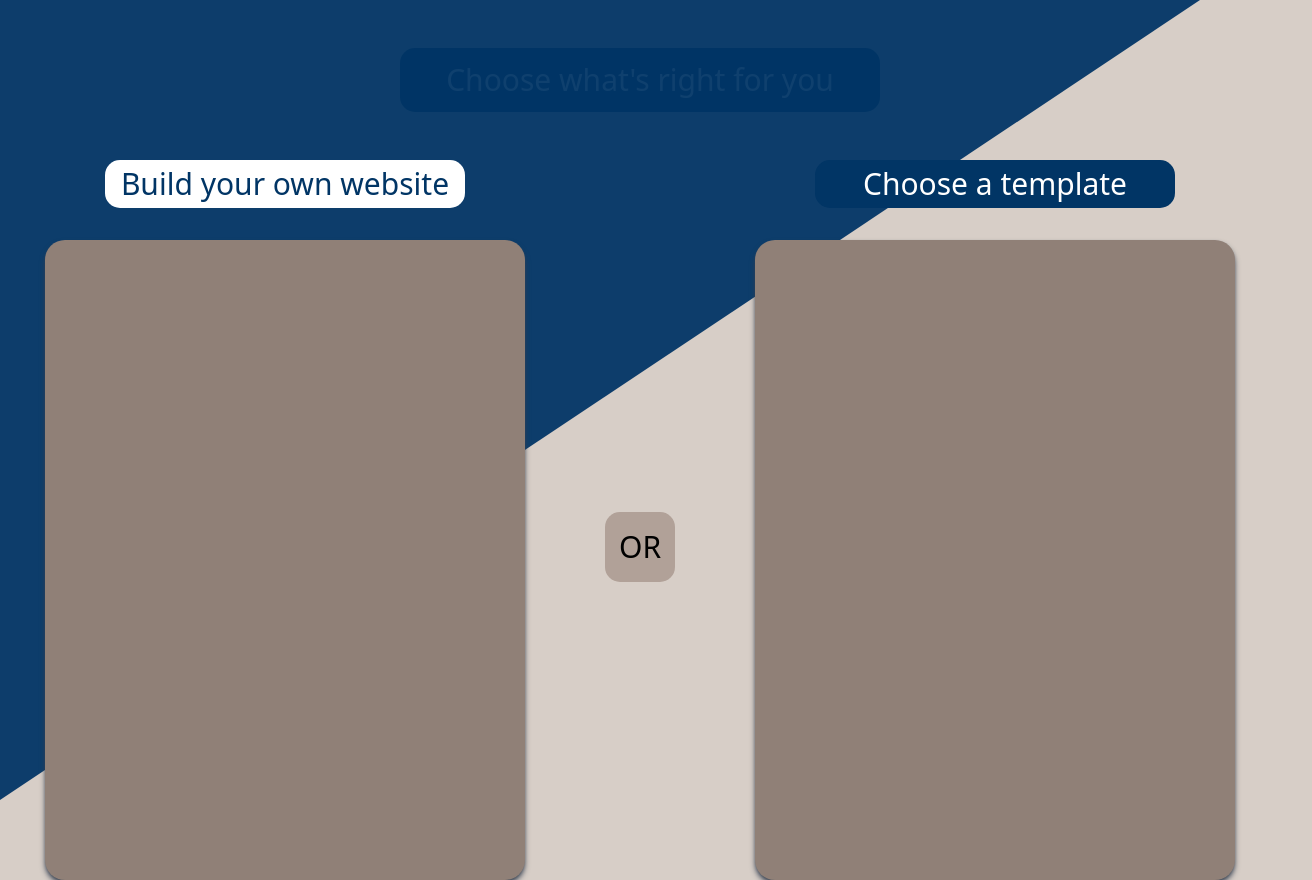
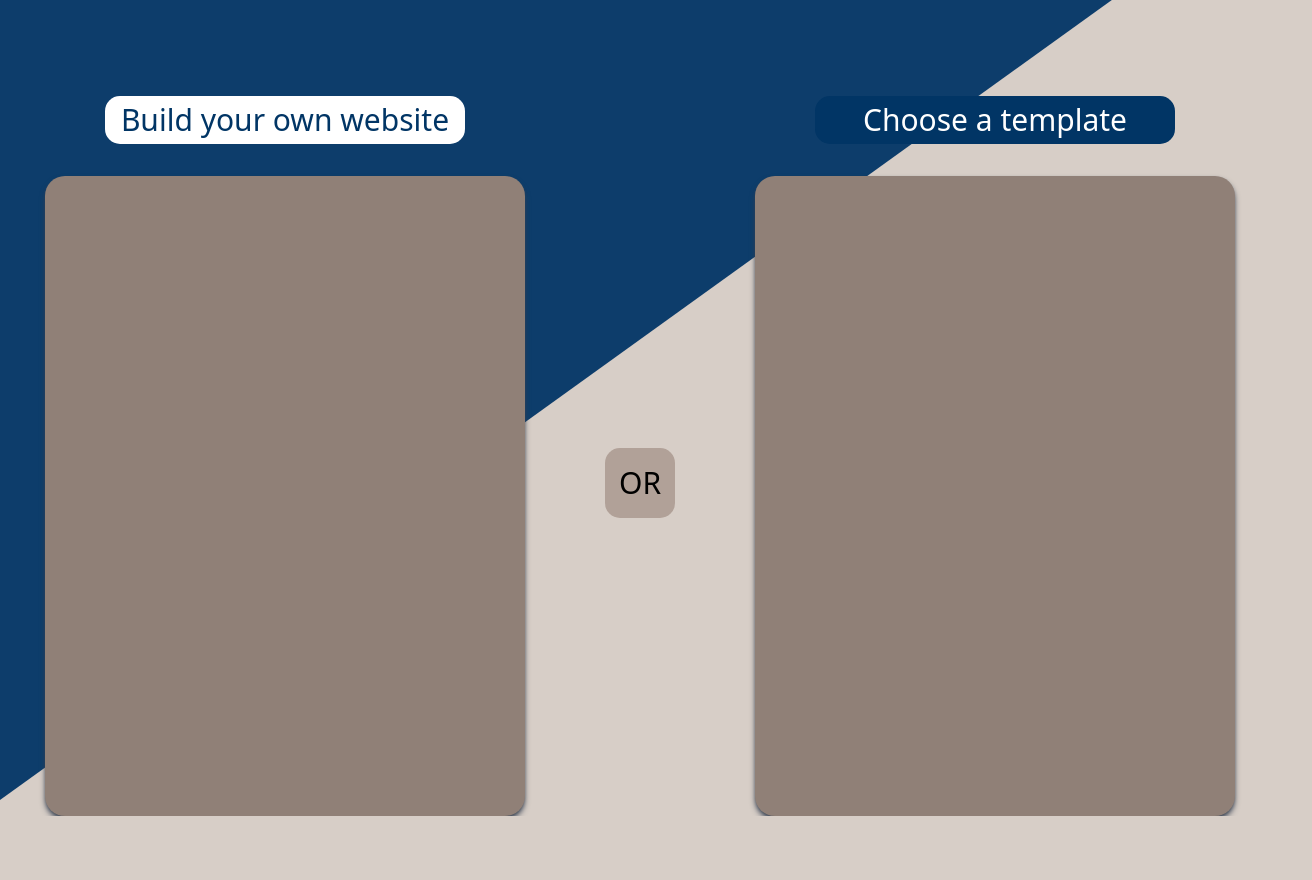
Before and after one commit to webAhead1/flexible, a Vue app: page / in a window 1280 px wide. Shown: the whole page, 1312 px wide, since content can reach past the window. After the commit the page ends 816 px from the top, so only its background shows below. Built offline with nearby package versions, Linux system fonts and the light colour scheme.

Commit message:
removed the main title and enlarged the polygon

```diff
--- a/src/style.css
+++ b/src/style.css
@@ -4,10 +4,6 @@
 
 html {
     @apply bg-[#D7CEC7] w-full h-full
-}
-
-header {
-    @apply text-3xl text-white bg-[#013565] w-[30rem] h-[4rem] m-auto flex items-center justify-center relative top-[3rem] rounded-[15px]
 }
 
 .questionnaire-or-templates-container {
@@ -43,5 +39,5 @@ header {
 }
 
 .polygon {
-    @apply absolute w-0 h-0 left-0 bottom-0 border-t-0 border-t-transparent border-l-[1200px] border-l-[#013565F0] border-b-[800px] border-b-transparent
+    @apply absolute w-0 h-0 left-0 bottom-0 border-l-[82rem] border-l-[#013565F0] border-b-[59rem] border-b-transparent
 }
--- a/src/views/QuestionnaireOrTemplates.vue
+++ b/src/views/QuestionnaireOrTemplates.vue
@@ -2,9 +2,6 @@
 </script>
 
 <template>
-    <header>
-        <p>Choose what's right for you</p>
-    </header>
     <body>
         <div class="polygon"></div>
         <div class="questionnaire-or-templates-container">
```
